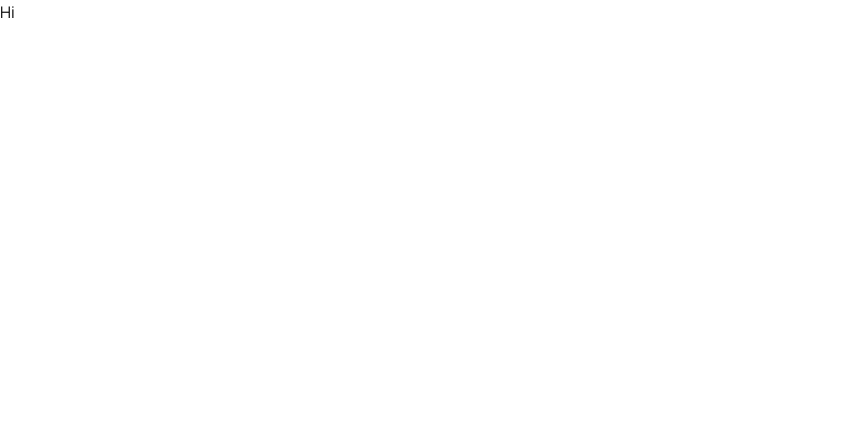
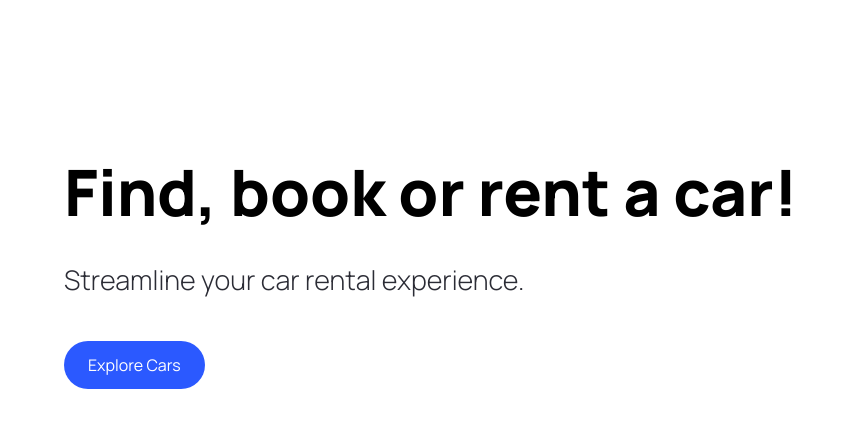
Before and after one commit to BorisKlco/nextjs.car-browser, a Next.js app: page / in a window 1280 px wide. Shown: the top 428 px of the page, without its empty margins (0-853 px from the left). Built offline with nearby package versions, Linux system fonts and the light colour scheme.

Commit message:
customButton

```diff
--- /dev/null
+++ b/components/CustomButton.tsx
@@ -0,0 +1,22 @@
+"use  lient";
+
+import { CustomButtonProps } from "@/types";
+
+const CustomButton = ({
+  title,
+  containerStyles,
+  handleClick,
+}: CustomButtonProps) => {
+  return (
+    <button
+      disabled={false}
+      type={"button"}
+      className={`custom-btn ${containerStyles}`}
+      onClick={handleClick}
+    >
+      <span className={`flex-1`}>{title}</span>
+    </button>
+  );
+};
+
+export default CustomButton;
--- a/components/Hero.tsx
+++ b/components/Hero.tsx
@@ -1,5 +1,23 @@
+"use client";
+import CustomButton from "./CustomButton";
+
 const Hero = () => {
-  return <div>Hi</div>;
+  const handleScroll = () => {
+    return null;
+  };
+  return (
+    <div className="hero">
+      <div className="flex-1 pt-36 padding-x">
+        <h1 className="hero__title">Find, book or rent a car!</h1>
+        <p className="hero__subtitle">Streamline your car rental experience.</p>
+        <CustomButton
+          title="Explore Cars"
+          containerStyles="bg-primary-blue text-white rounded-full mt-10"
+          onClick={handleScroll}
+        />
+      </div>
+    </div>
+  );
 };
 
 export default Hero;
--- a/components/index.ts
+++ b/components/index.ts
@@ -1,3 +1,4 @@
+import CustomButton from "./CustomButton";
 import Hero from "./Hero";
 
-export { Hero };
+export { CustomButton, Hero };
--- /dev/null
+++ b/types/index.ts
@@ -0,0 +1,7 @@
+import { MouseEventHandler } from "react";
+
+export interface CustomButtonProps {
+  title: string;
+  containerStyles?: string;
+  handleClick?: MouseEventHandler<HTMLButtonElement>;
+}
```
